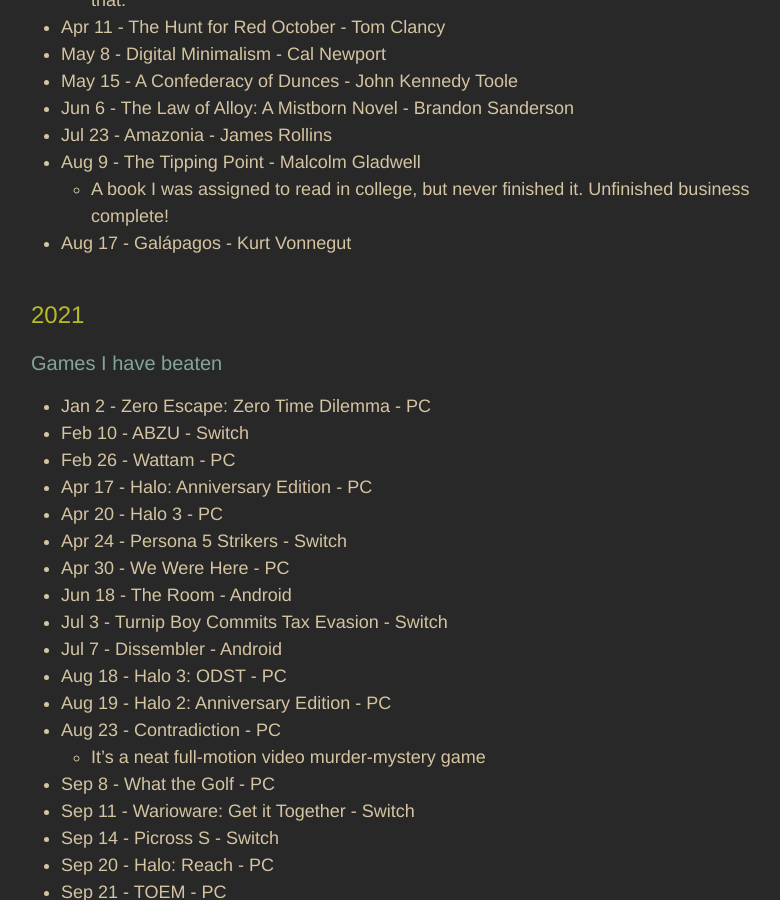
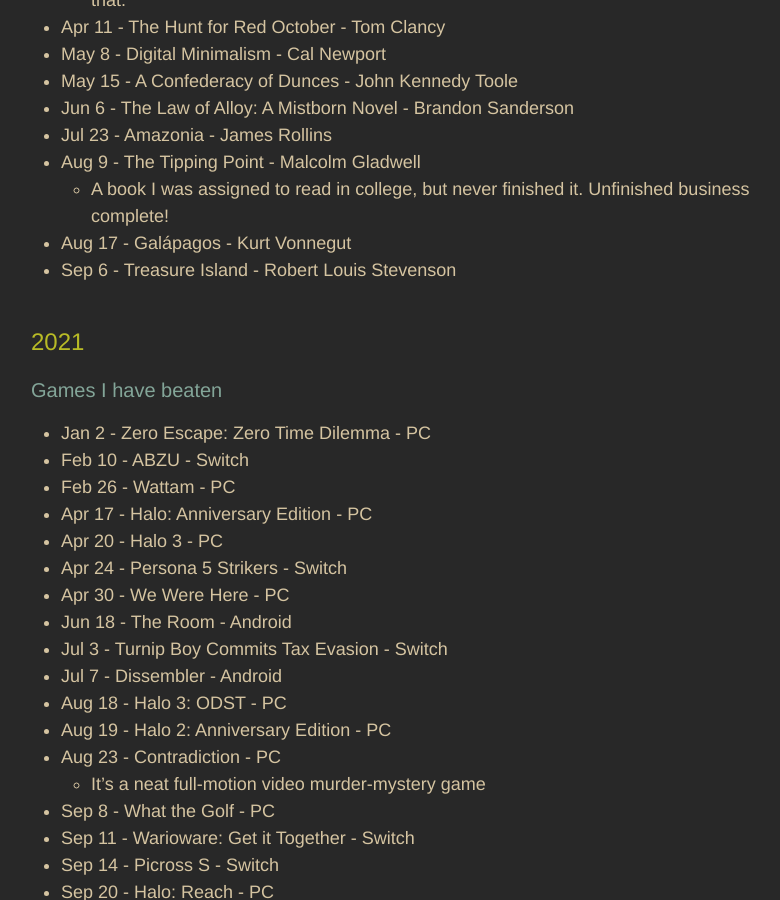
Before and after one commit to adkinsrs/sadkins_site, a Jekyll site: the page built from misc.md, in a window 1280 px wide and 900 px high, scrolled down 1712 px. Shown: the whole window, without its empty margins (239-1019 px from the left). Built offline with Jekyll 4.4.1, drawn with Linux system fonts in a browser that asks for light colours.

Commit message:
read a book

```diff
--- a/misc.md
+++ b/misc.md
@@ -65,6 +65,7 @@
 * Aug 9 - The Tipping Point - Malcolm Gladwell
   * A book I was assigned to read in college, but never finished it. Unfinished business complete!
 * Aug 17 - Galápagos - Kurt Vonnegut
+* Sep 6 - Treasure Island - Robert Louis Stevenson
 
 ## 2021
 
```
